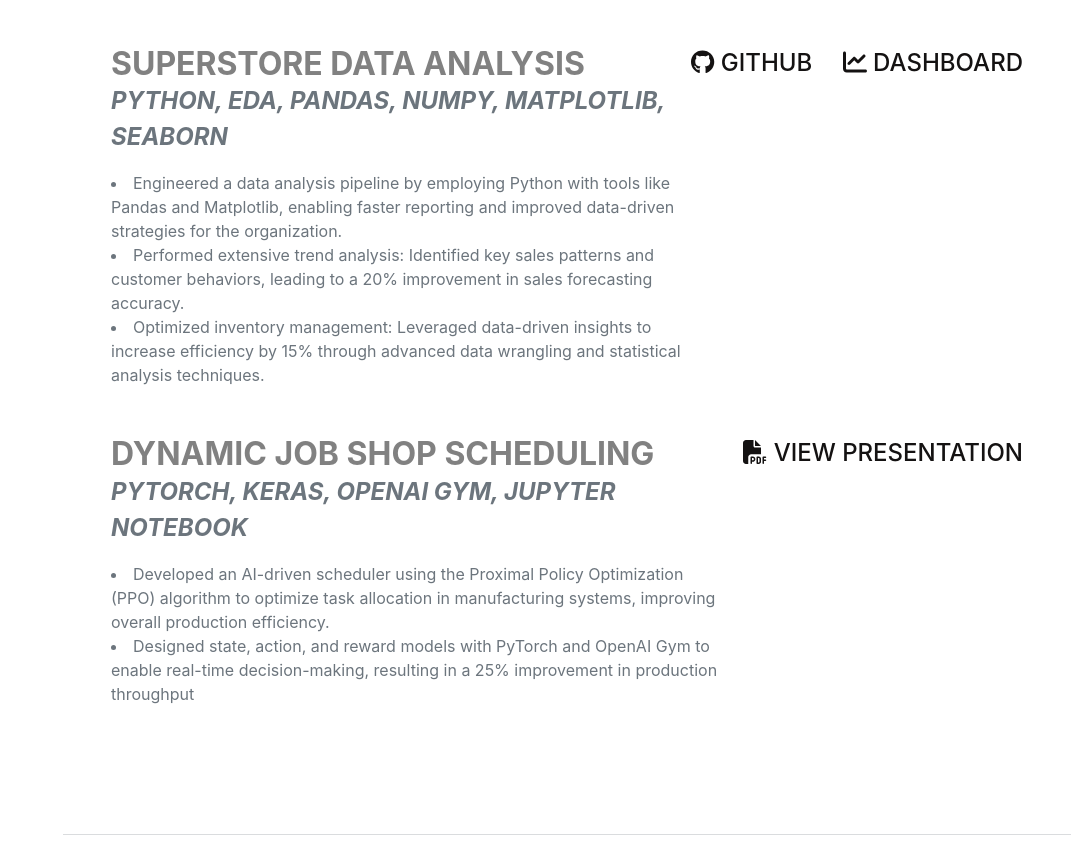
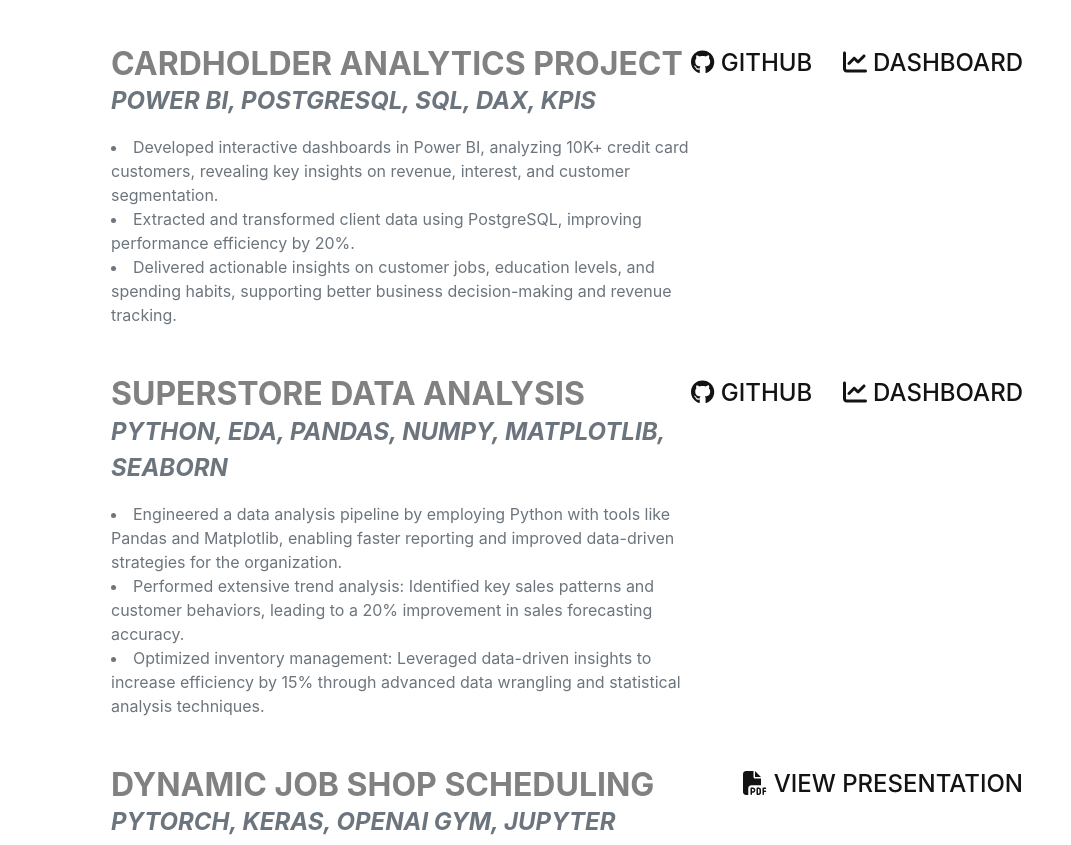
Before and after one commit to BirewarRushi13/BirewarRushi13.github.io, a plain HTML site: page index.html in a window 1280 px wide. Shown: the part 2122-2967 px from the top of the page, without its empty margins (209-1280 px from the left). Drawn offline with nearby package versions, Linux system fonts and the light colour scheme; a web font is replaced by a local one.

Commit message:
project added

```diff
--- a/index.html
+++ b/index.html
@@ -128,6 +128,30 @@
                             </a>
                         </div>
                     </div>
+
+                    <div class="d-flex flex-column flex-md-row justify-content-between mb-5">
+                        <div class="flex-grow-1">
+                            <h3 class="mb-0">Cardholder Analytics Project</h3>
+                            <div class="subheading mb-3">
+                                <b><em>Power BI, PostgreSQL, SQL, DAX, KPIs</em></b>
+                            </div>
+                            <ul></ul>
+                            <li>Developed interactive dashboards in Power BI, analyzing 10K+ credit card customers, revealing key insights on revenue, interest, and customer segmentation.</li>
+                            <li>Extracted and transformed client data using PostgreSQL, improving performance efficiency by 20%.</li>
+                            <li>Delivered actionable insights on customer jobs, education levels, and spending habits, supporting better business decision-making and revenue tracking.</li>
+                        </div>
+                        <div class="flex-shrink-0">
+                            <a class="subheading demo-links social-icon" href="https://github.com/NiGHTskY00/Cardholder_analytics_project" target="_blank">
+                                <i class="fab fa-github"></i>
+                                Github
+                            </a>
+                            <a class="subheading demo-links social-icon" href="assets/files/dashboard2.pdf" target="_blank" style="margin-left: 1.5rem">
+                                <i class="fas fa-chart-line"></i>
+                                Dashboard
+                            </a>
+                        </div>
+                    </div>
+
                     <div class="d-flex flex-column flex-md-row justify-content-between mb-5">
                         <div class="flex-grow-1">
                             <h3 class="mb-0">Superstore Data Analysis</h3>
```
Also changed, not shown: 1 other file.
